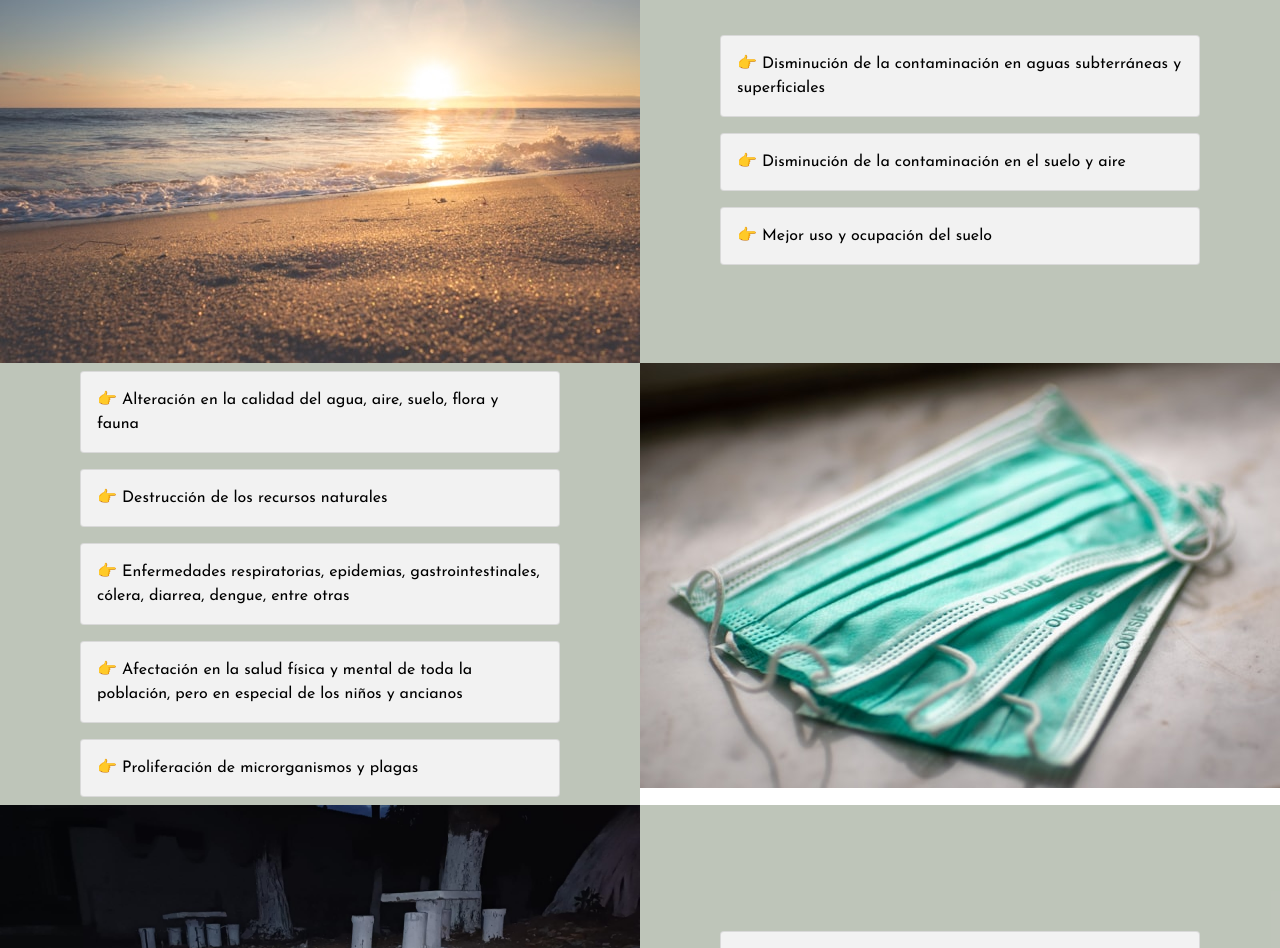
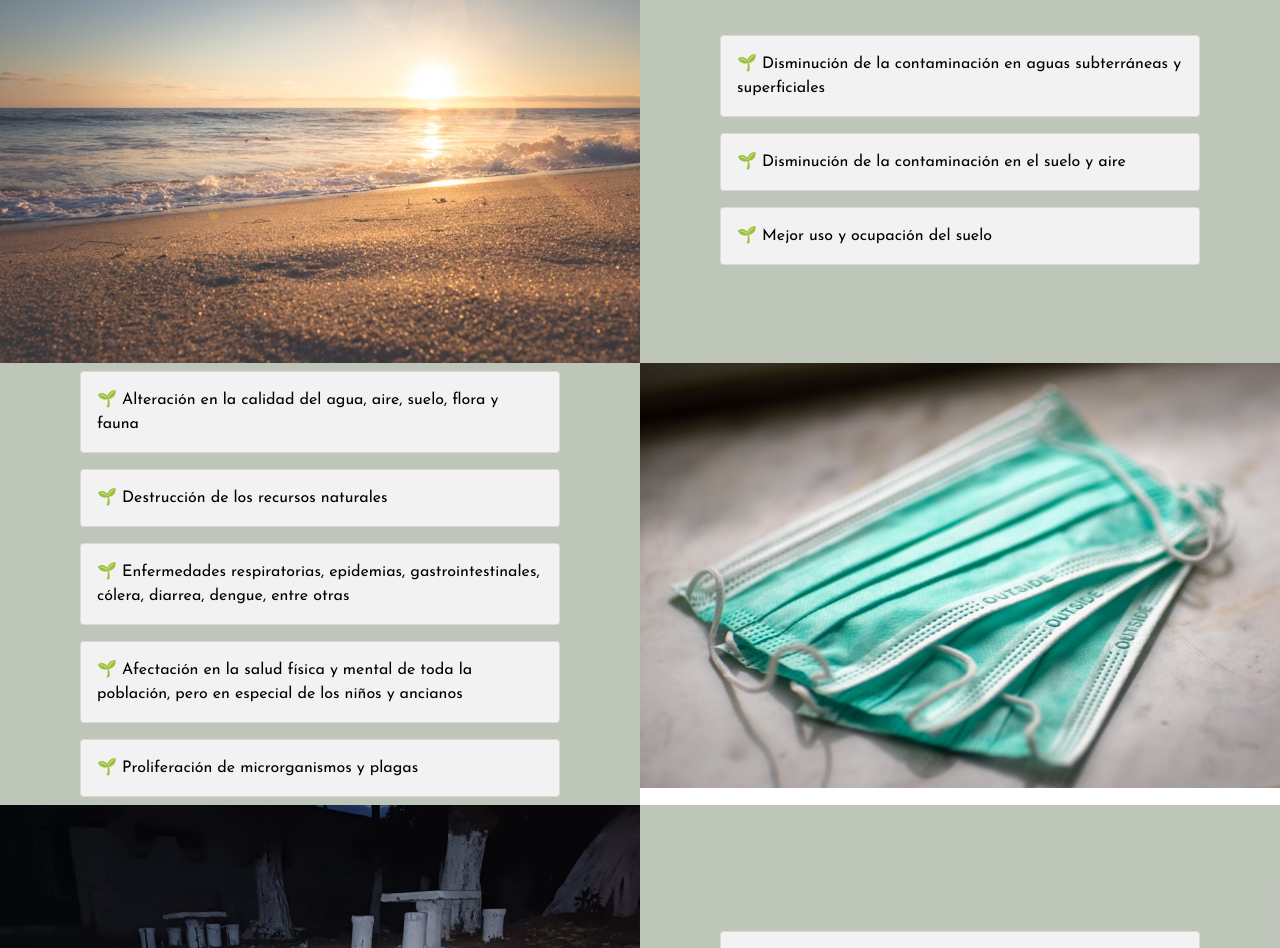
Before and after one commit to Fernando-Dev24/andrea_page, a website built with Vite: page index.html in a window 1280 px wide. Shown: the part 2920-3868 px from the top of the page. Built offline with nearby package versions, Linux system fonts and the light colour scheme; files whose address does not match are found by name.

Commit message:
Change stuff of things

```diff
--- a/index.html
+++ b/index.html
@@ -120,11 +120,11 @@
             <img src="/assets/sea.jpg" alt="IMAGEN" />
             <article class="bg-primary-500/50">
                <p>
-                  👉 Disminución de la contaminación en aguas subterráneas y
+                  🌱 Disminución de la contaminación en aguas subterráneas y
                   superficiales
                </p>
-               <p>👉 Disminución de la contaminación en el suelo y aire</p>
-               <p>👉 Mejor uso y ocupación del suelo</p>
+               <p>🌱 Disminución de la contaminación en el suelo y aire</p>
+               <p>🌱 Mejor uso y ocupación del suelo</p>
             </article>
          </article>
 
@@ -132,19 +132,19 @@
             <img src="/assets/mask.jpg" alt="IMAGEN" class="lg:order-1" />
             <article class="bg-primary-500/50">
                <p>
-                  👉 Alteración en la calidad del agua, aire, suelo, flora y
+                  🌱 Alteración en la calidad del agua, aire, suelo, flora y
                   fauna
                </p>
-               <p>👉 Destrucción de los recursos naturales</p>
+               <p>🌱 Destrucción de los recursos naturales</p>
                <p>
-                  👉 Enfermedades respiratorias, epidemias, gastrointestinales,
+                  🌱 Enfermedades respiratorias, epidemias, gastrointestinales,
                   cólera, diarrea, dengue, entre otras
                </p>
                <p>
-                  👉 Afectación en la salud física y mental de toda la
+                  🌱 Afectación en la salud física y mental de toda la
                   población, pero en especial de los niños y ancianos
                </p>
-               <p>👉 Proliferación de microrganismos y plagas</p>
+               <p>🌱 Proliferación de microrganismos y plagas</p>
             </article>
          </article>
 
@@ -152,11 +152,11 @@
             <img src="/assets/trash-example.png" alt="IMAGEN" />
             <article class="bg-primary-500/50">
                <p>
-                  👉 Separar los desechos por categorias como: plastico, papel,
+                  🌱 Separar los desechos por categorias como: plastico, papel,
                   orgánico, y vidrio
                </p>
                <p>
-                  👉 Una manera para evitar contaminación es el uso de artículos
+                  🌱 Una manera para evitar contaminación es el uso de artículos
                   que sean amigables con el medio ambiente, desde bolsas
                   reusables de tela, u objetos que se degraden con mayor
                   facilidad
@@ -208,7 +208,7 @@
       <!-- FOOTER -->
       <footer class="footer">
          <nav class="social-media">
-            <a href="#">
+            <a href="https://www.instagram.com/ecostenible.sv">
                <i class="fa-brands fa-instagram fa-fw"></i>
             </a>
             <p id="copyright">Derechos reservados - 2024</p>
--- a/src/scss/import/_explanation.scss
+++ b/src/scss/import/_explanation.scss
@@ -12,10 +12,10 @@
          vertical-align: top;
          &#explanation-img-1 {
             display: none;
-            background: url('assets/trashcan.jpg');
+            background: url('/assets/trashcan.jpg');
          }
          &#explanation-img-2 {
-            background: url('assets/cleaning-journey-es.jpeg') center;
+            background: url('/assets/cleaning-journey-es.jpeg') center;
          }
       }
    }
```
Also changed, not shown: public/assets/card-bg-1.jpg.
